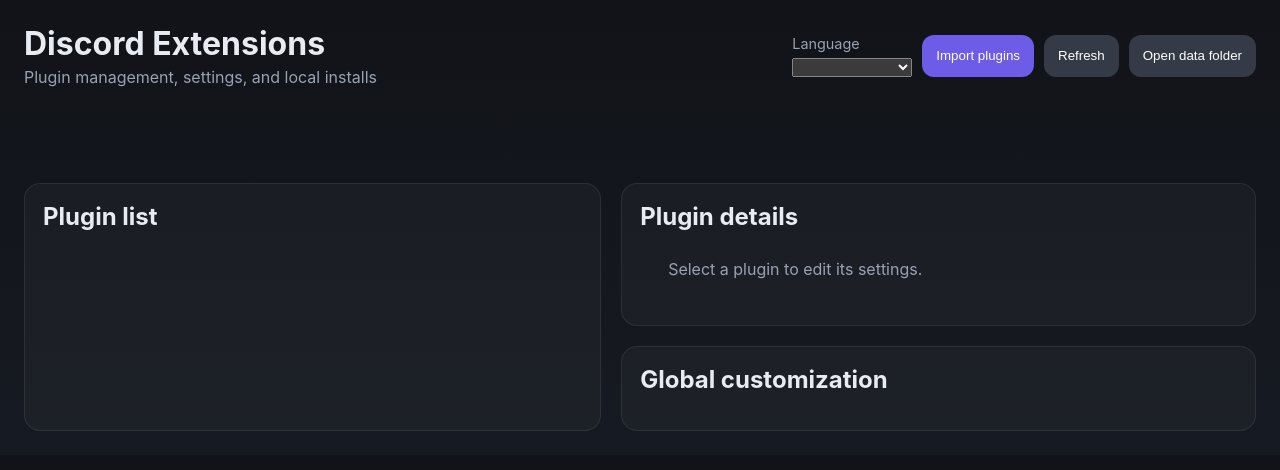
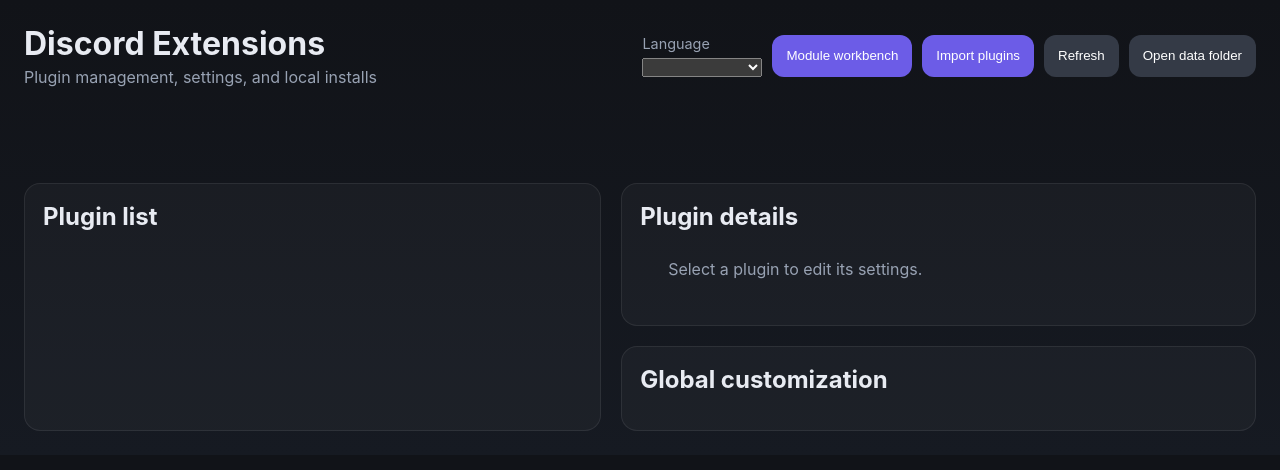
Before and after one commit to YanagiKH/Discord-Extensions, a website built with Vite: page src/renderer/index.html in a window 1280 px wide. Built offline with nearby package versions, Linux system fonts and the light colour scheme.

Commit message:
Add desktop module workbench launcher

```diff
--- a/src/renderer/index.html
+++ b/src/renderer/index.html
@@ -18,6 +18,7 @@
             <span id="languageLabel">Language</span>
             <select id="languageSelect"></select>
           </label>
+          <button id="workbenchBtn" class="primary" type="button" onclick="window.discordExtensions.openWorkbench()">Module workbench</button>
           <button id="importBtn" class="primary">Import plugins</button>
           <button id="refreshBtn" class="secondary">Refresh</button>
           <button id="dataBtn" class="secondary">Open data folder</button>
```
